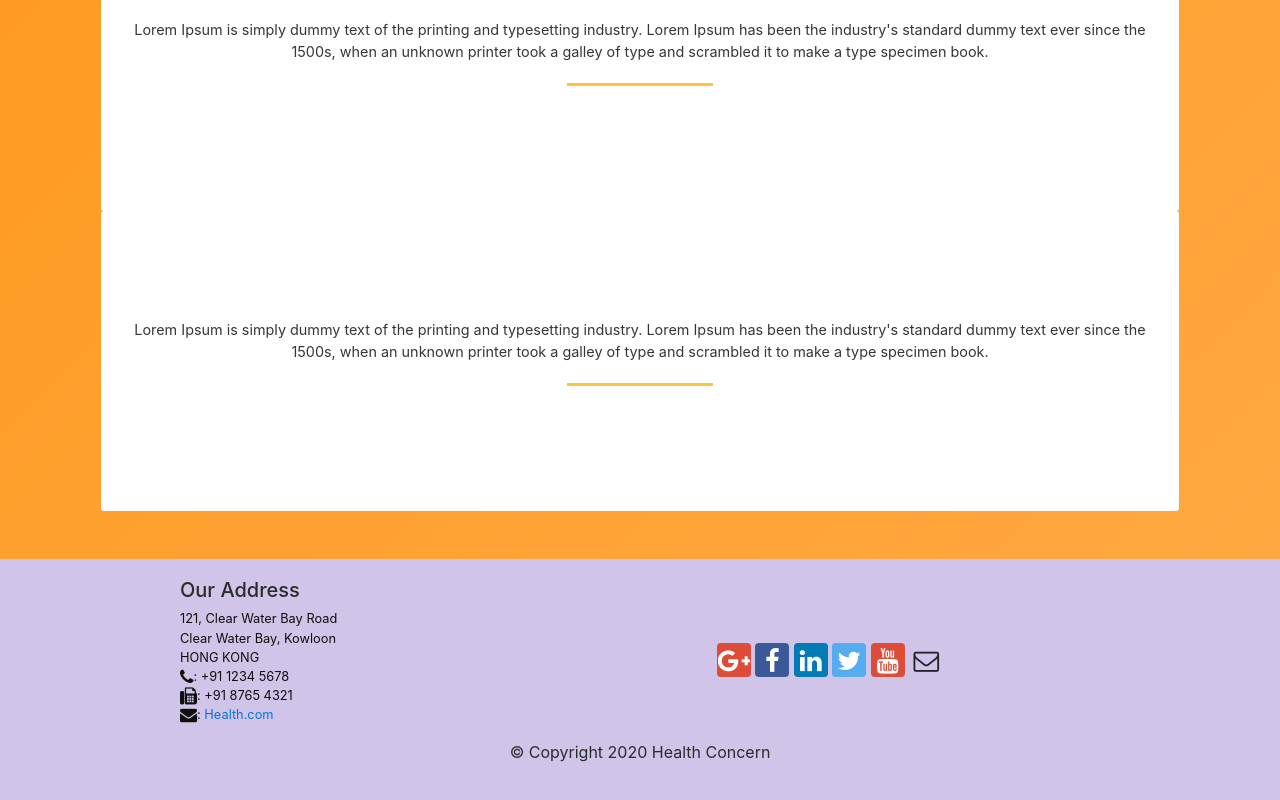
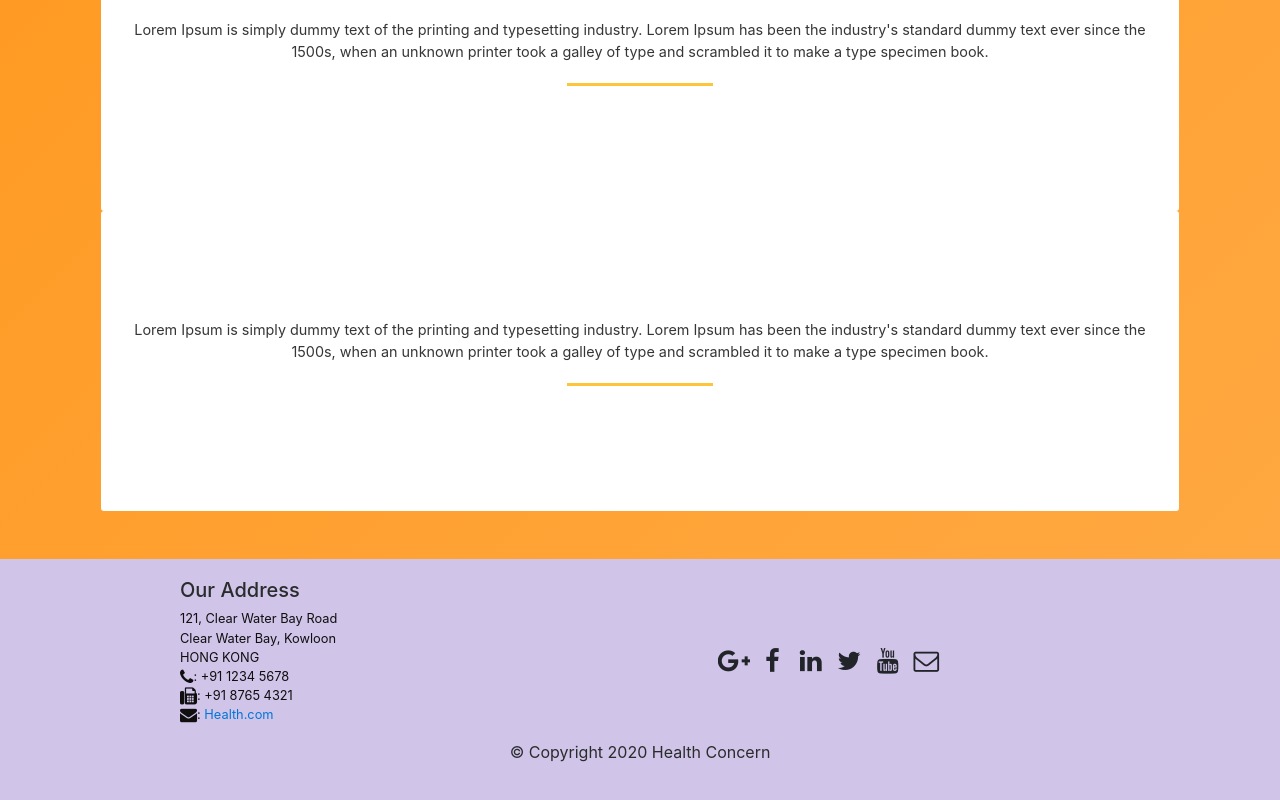
Before and after one commit to Nikhil-Gupta-prog/Nikhil-Gupta-prog.github.io, a website: page index.html in a window 1280 px wide. Shown: the part 2185-2985 px from the top of the page. Drawn offline with nearby package versions, Linux system fonts and the light colour scheme.

Commit message:
Update index.html

```diff
--- a/index.html
+++ b/index.html
@@ -9,7 +9,7 @@
         <link rel="stylesheet" href="node_modules/font-awesome/css/font-awesome.min.css">
         <link rel="stylesheet" href="node_modules/bootstrap-social/bootstrap-social.css">
         <link rel="stylesheet" href="./css/index.css">
-
+        <link rel="stylesheet" href="https://cdn.jsdelivr.net/npm/bootstrap@4.5.3/dist/css/bootstrap.min.css">
         <link rel="stylesheet" href="https://cdnjs.cloudflare.com/ajax/libs/slick-carousel/1.8.1/slick.min.css">
 
           <link href="https://maxcdn.bootstrapcdn.com/bootstrap/4.0.0-alpha.6/css/bootstrap.min.css" rel="stylesheet">
```
